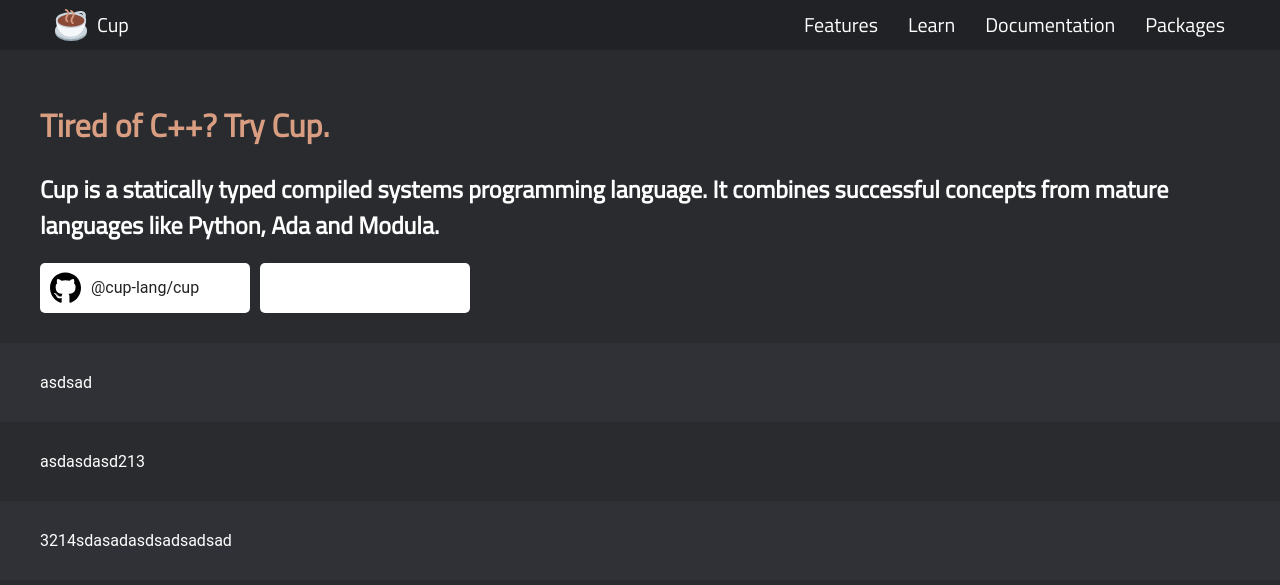
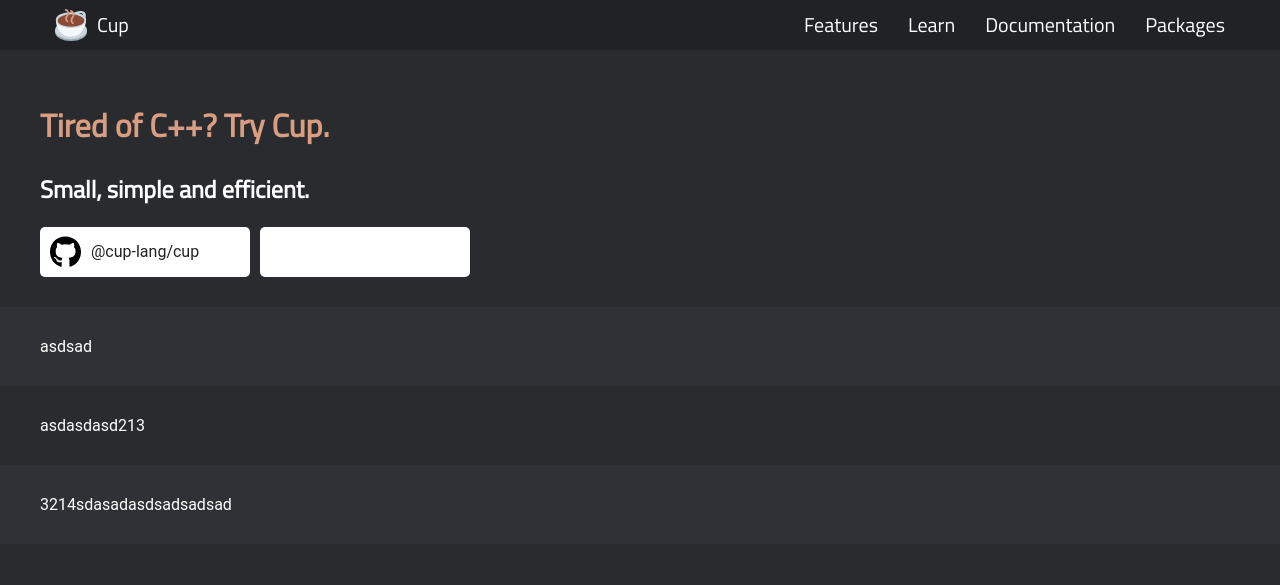
Before and after one commit to cup-lang/cup-lang.org, a Jekyll site: the page built from index.html, in a window 1280 px wide. Shown: the top 585 px of the page. Built offline with Jekyll 4.4.1, drawn with Linux system fonts in a browser that asks for light colours; comment, search, counter and statistics services are not loaded.

Commit message:
Update index.html

```diff
--- a/index.html
+++ b/index.html
@@ -5,10 +5,7 @@ layout: default
 <div class="section">
     <div class="section-content content">
         <h1 style="color:#d99e82">Tired of C++? Try Cup.</h1>
-        <h2>
-            Cup is a statically typed compiled systems programming language.
-            It combines successful concepts from mature languages like Python, Ada and Modula.
-        </h2>
+        <h2>Small, simple and efficient.</h2>
         <div id="top-buttons">
             <a id="github-button" class="top-button" target="_blank" href="https://github.com/cup-lang/cup">
                 <svg class="github-svg" aria-hidden="true" focusable="false" role="img" xmlns="http://www.w3.org/2000/svg"
```
